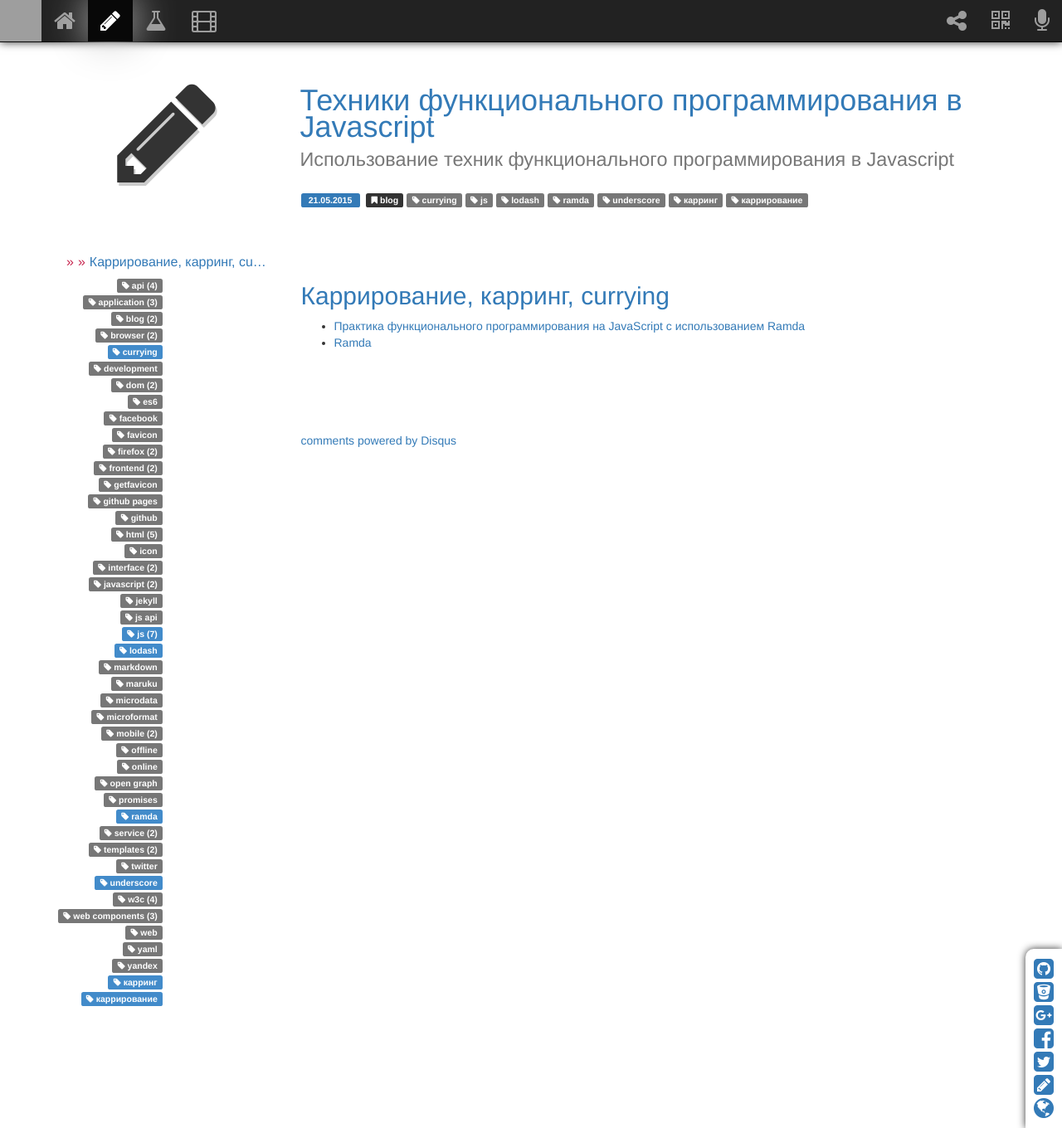
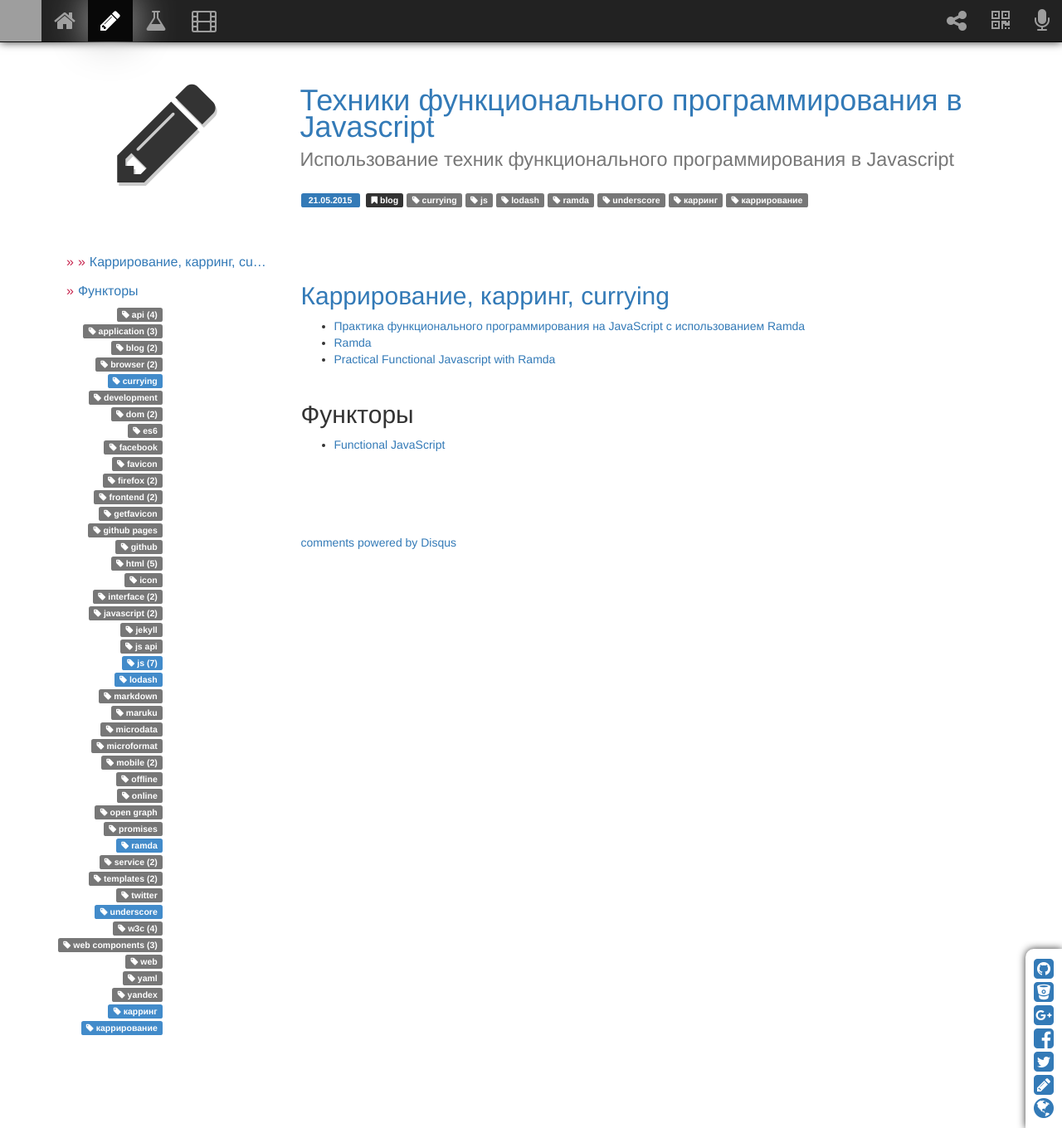
Before and after one commit to sergeymakoveev/sergeymakoveev.github.com, a Jekyll site: the page built from _posts/2015-05-21-js.fp.md, in a window 1280 px wide and 1360 px high. Shown: the whole window at 83% size. Built offline with Jekyll 4.4.1, drawn with Linux system fonts in a browser that asks for light colours; nearby versions of some CDN libraries; comment, search, counter and statistics services are not loaded; grey boxes are pictures that could not be loaded.

Commit message:
[#] обновил контент

```diff
--- a/_posts/2015-05-21-js.fp.md
+++ b/_posts/2015-05-21-js.fp.md
@@ -11,3 +11,7 @@
 ## [Каррирование, карринг, currying](https://ru.wikipedia.org/wiki/%D0%9A%D0%B0%D1%80%D1%80%D0%B8%D1%80%D0%BE%D0%B2%D0%B0%D0%BD%D0%B8%D0%B5)
 *   [Практика функционального программирования на JavaScript с использованием Ramda](http://habrahabr.ru/post/251729/)
 *   [Ramda](http://ramdajs.com/0.14/docs/)
+*   [Practical Functional Javascript with Ramda](http://developer.telerik.com/featured/practical-functional-javascript-ramda/)
+
+## Функторы
+*   [Functional JavaScript](http://functionaljavascript.blogspot.ru/2013/07/functors.html)
```
Also changed, not shown: _posts/2015-05-21-js.es6.md (+2 -1 lines).
